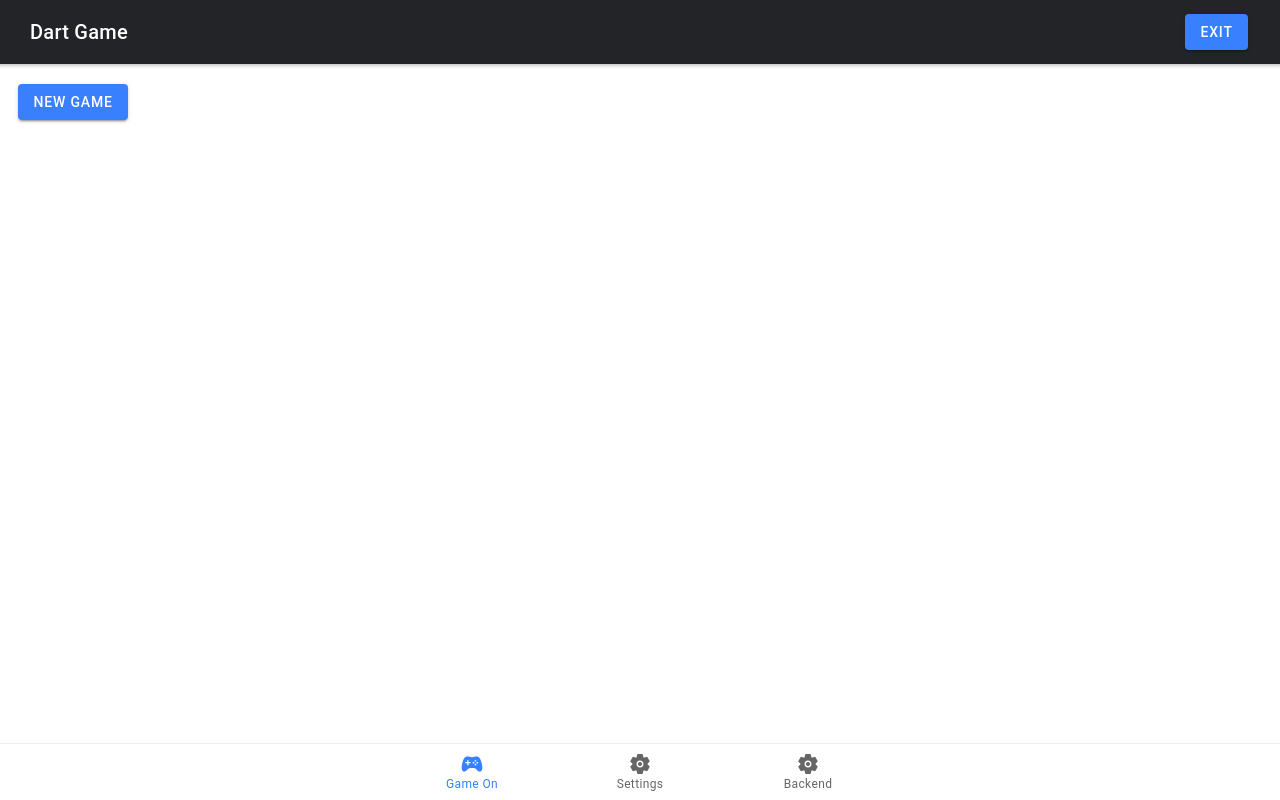
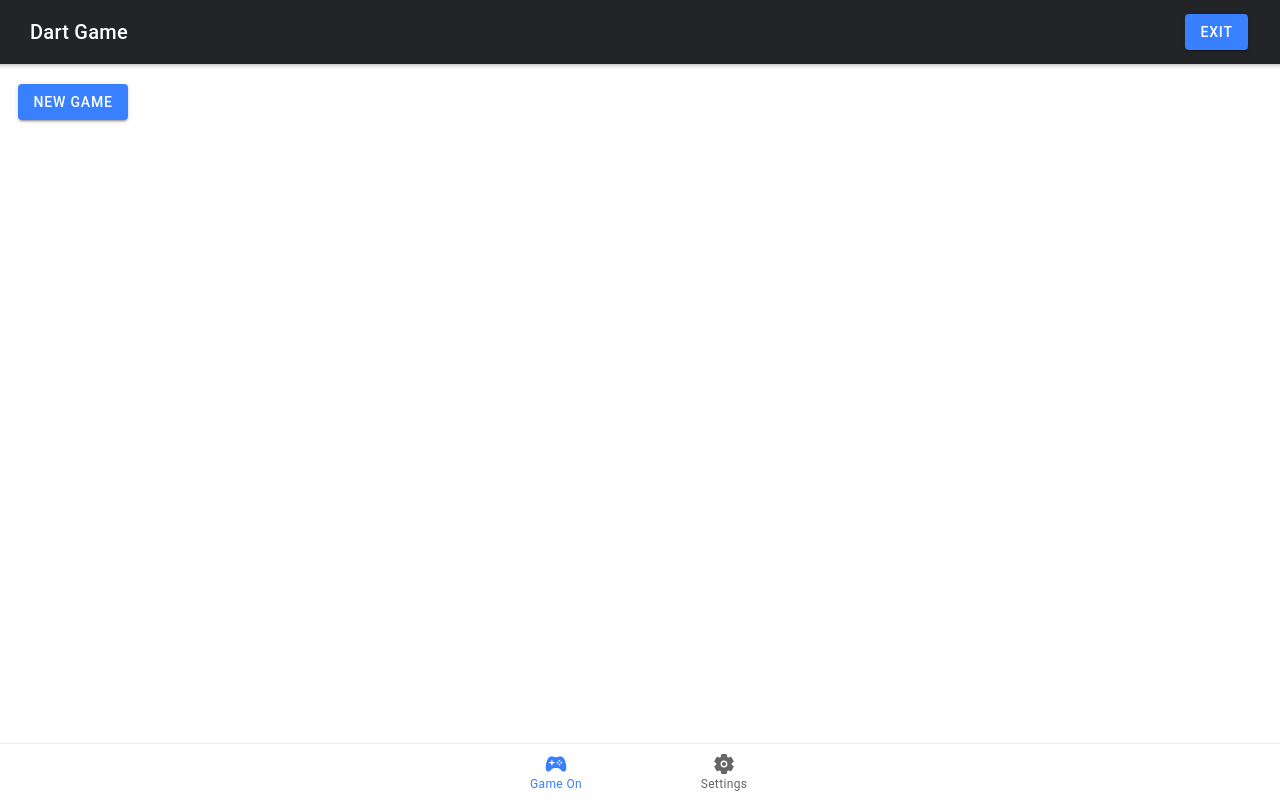
Before and after one commit to KilianWachter7/FE_Dart, a React app: page /home in a window 1280 px wide. Built offline with nearby package versions, Linux system fonts and the light colour scheme.

Commit message:
fix: app dienstag

```diff
--- a/src/App.tsx
+++ b/src/App.tsx
@@ -3,8 +3,7 @@ import { Route, Redirect, RouteComponentProps } from 'react-router-dom'
 import { IonRouterOutlet, IonPage, IonTabs, IonTabBar, IonTabButton, IonIcon, IonLabel, IonButton } from '@ionic/react'
 import { home, apps, settings, gameController } from 'ionicons/icons'
 import { Home } from './pages/Home'
-import { Settings } from './pages/Settings'
-import { BackendCall } from './pages/BackendCall'
+import { Settings } from './pages/Sonstiges/Settings'
 
 /* Core CSS required for Ionic components to work properly */
 import '@ionic/react/css/core.css'
@@ -33,7 +32,6 @@ export const App: React.FunctionComponent<RouteComponentProps> = props => {
         <IonRouterOutlet>
           <Route path="/home" component={Home} exact />
           <Route path="/about" component={Settings} exact />
-          <Route path="/backend" component={BackendCall} exact />
           <Redirect exact from="/" to="/home" />
         </IonRouterOutlet>
 
@@ -46,10 +44,6 @@ export const App: React.FunctionComponent<RouteComponentProps> = props => {
             <IonIcon icon={settings} />
             <IonLabel>Settings</IonLabel>
           </IonTabButton>
-          <IonTabButton tab="backend" href="/backend">
-            <IonIcon icon={settings} />
-            <IonLabel>Backend</IonLabel>
-          </IonTabButton>
         </IonTabBar>
       </IonTabs>
     </IonPage>
```
